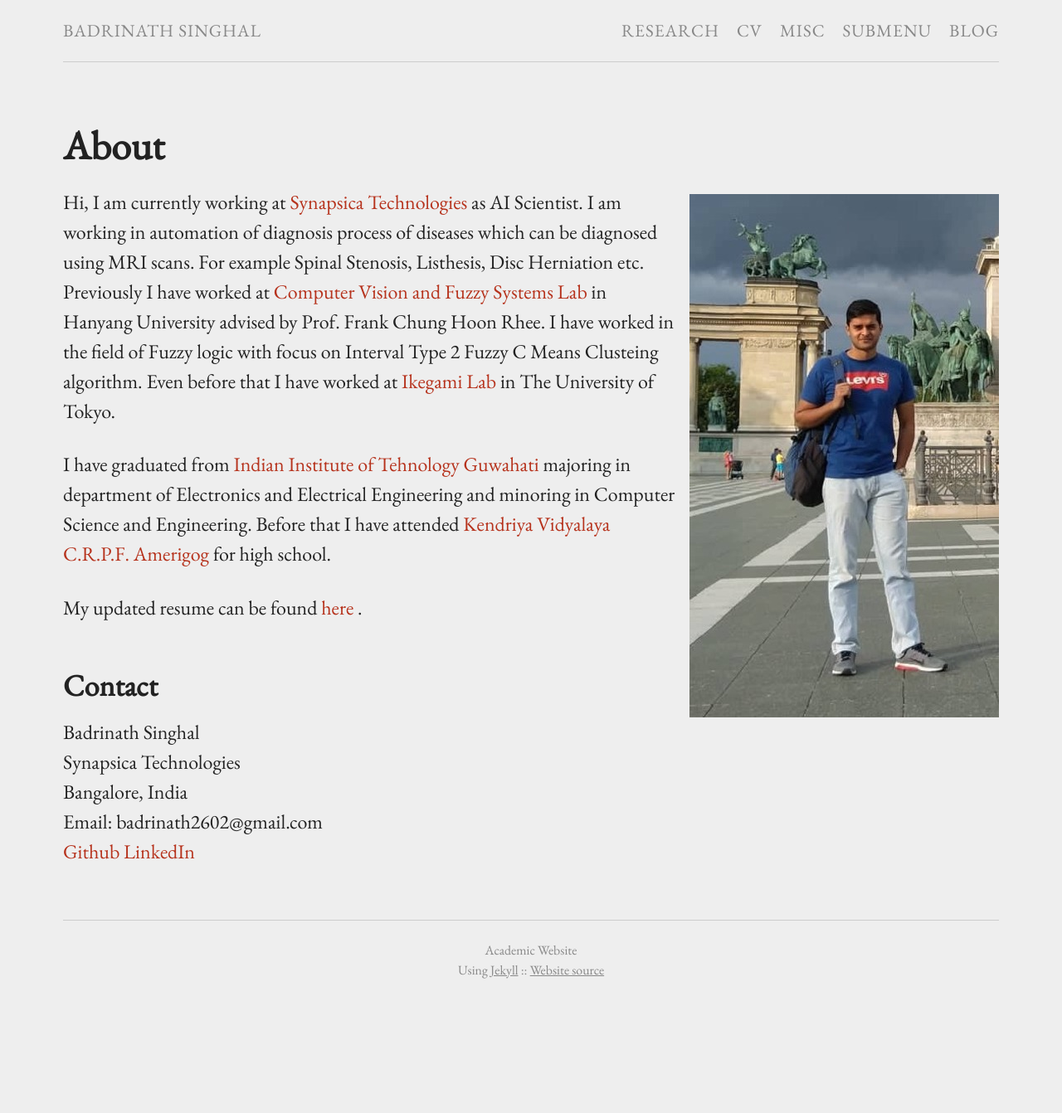
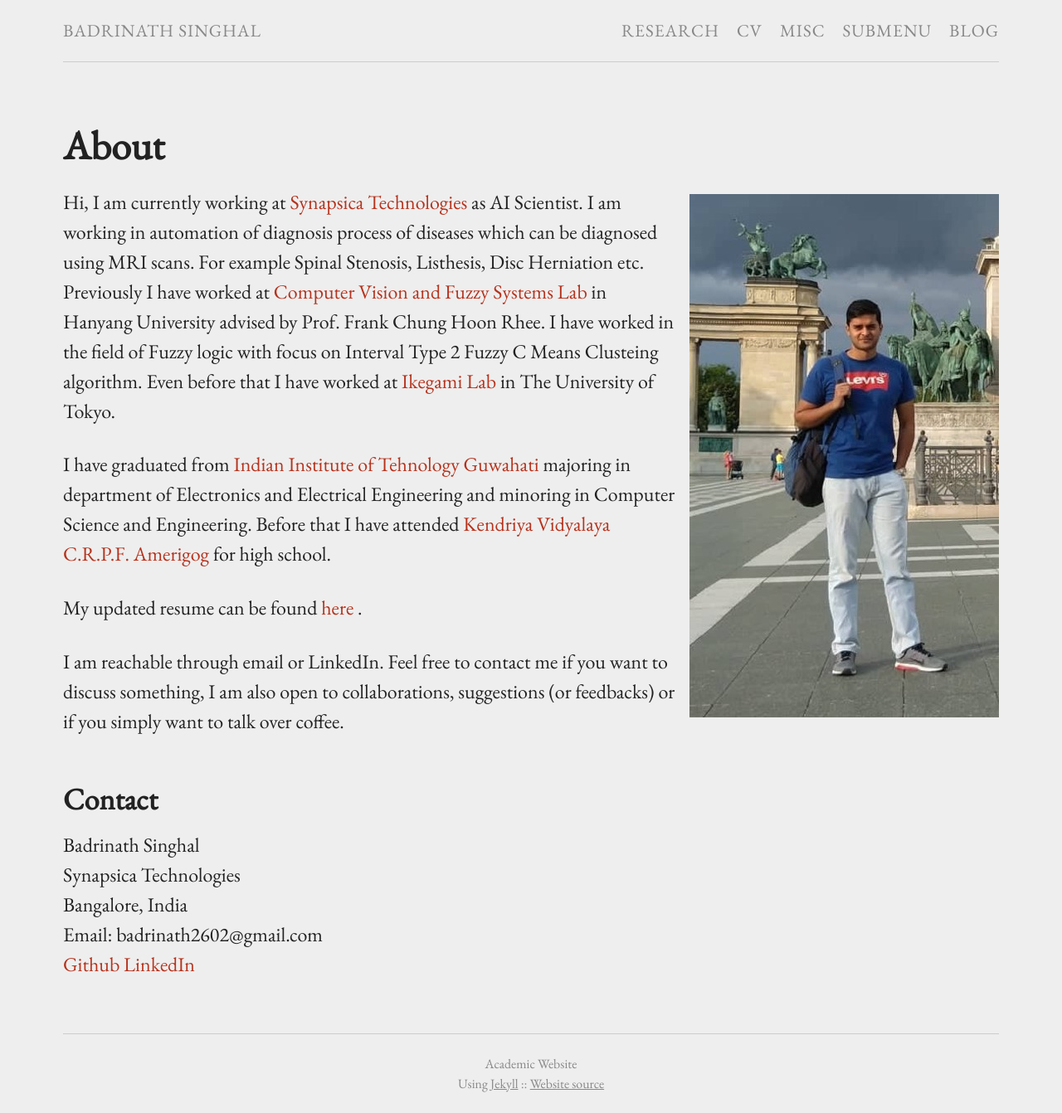
Before and after one commit to BadrinathS/BadrinathS.github.io, a Jekyll site: the page built from index.md, in a window 1280 px wide. Shown: the whole page at 83% size. Built offline with Jekyll 4.4.1, drawn with Linux system fonts in a browser that asks for light colours; before the commit the page ends 1206 px from its top, so only the background shows below that.

Commit message:
Update index.md

```diff
--- a/index.md
+++ b/index.md
@@ -12,6 +12,8 @@ I have graduated from <a href="https://iitg.ac.in"> Indian Institute of Tehnolog
 
 My updated resume can be found <a href="resume/Resume.pdf"> here </a>.
 
+I am reachable through email or LinkedIn. Feel free to contact me if you want to discuss something, I am also open to collaborations, suggestions (or feedbacks) or if you simply want to talk over coffee.
+
 ## Contact
 
 Badrinath Singhal <br />
```
